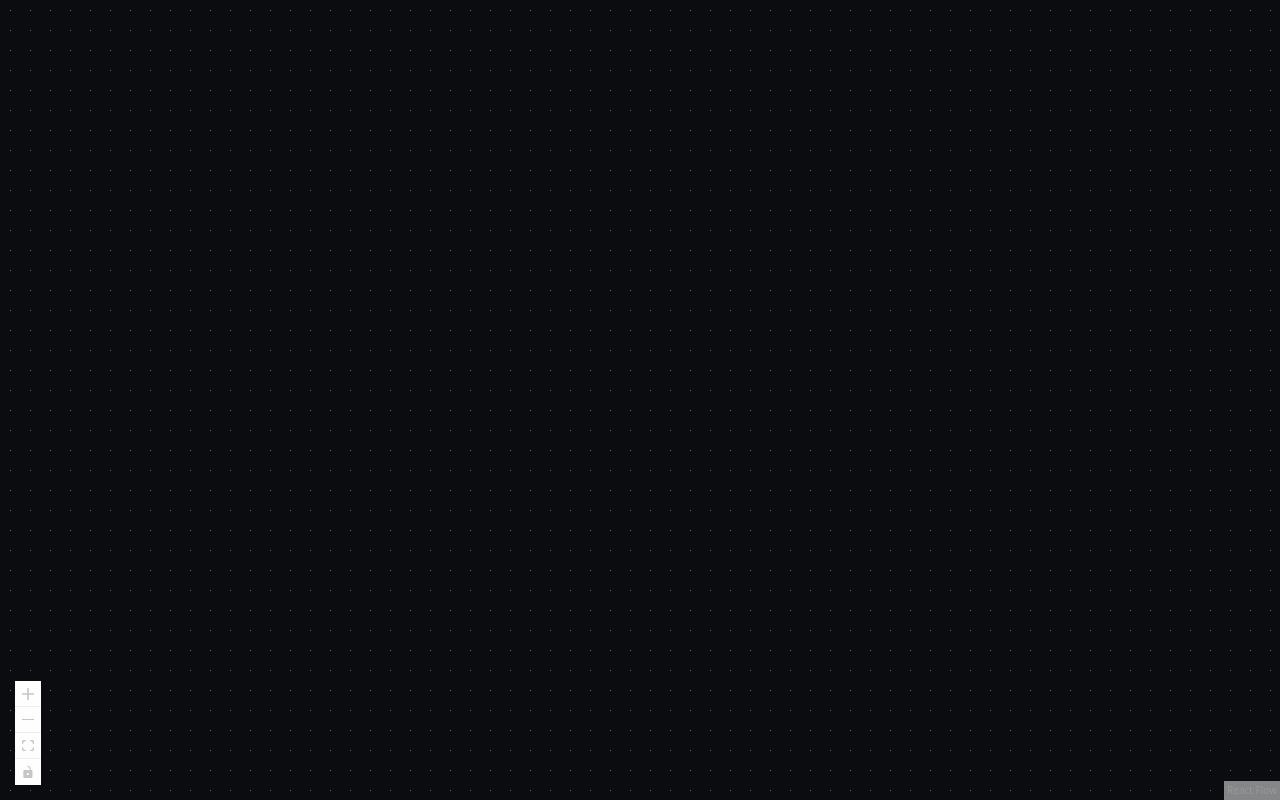
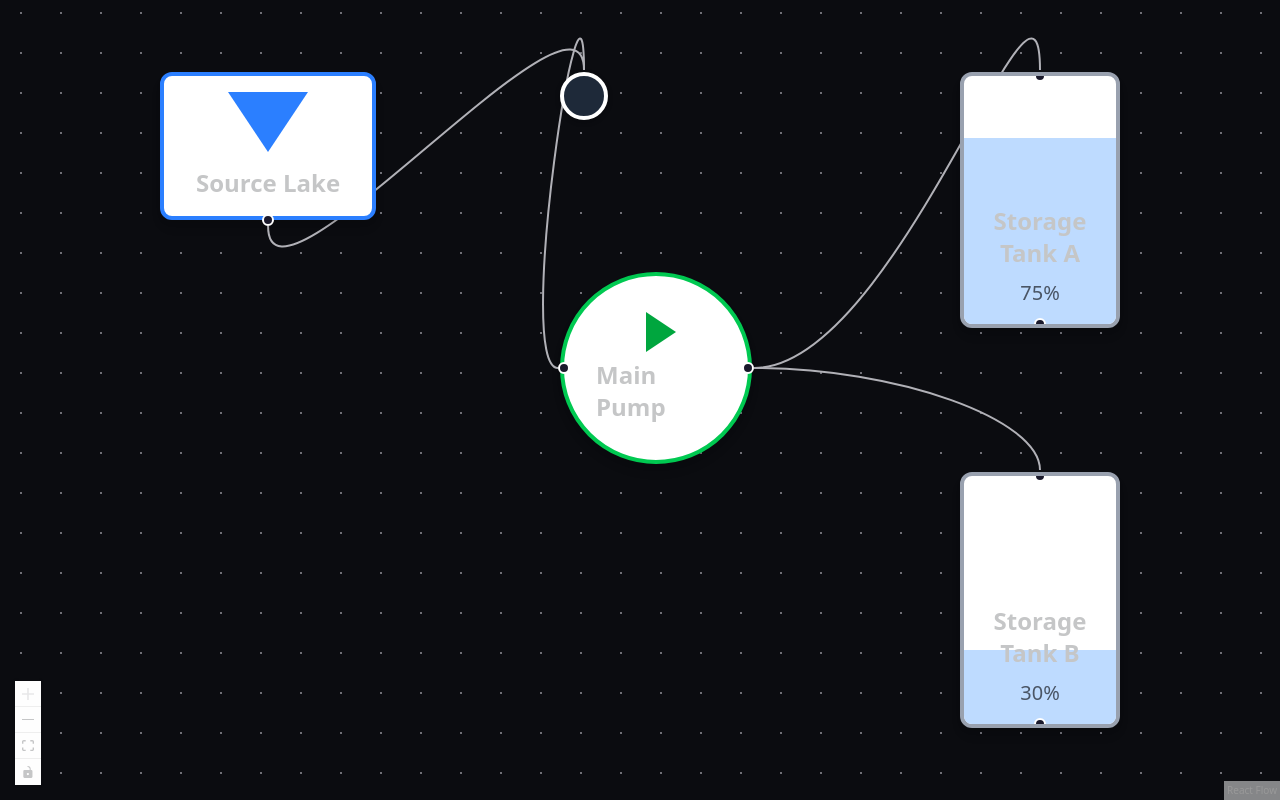
Before and after one commit to jonhouck/hydroflashv1, a Next.js app: page / in a window 1280 px wide. Built offline with nearby package versions, Linux system fonts and the light colour scheme.

Commit message:
feat(ui): implement custom asset nodes (AGRV-10)

```diff
--- a/src/components/MapContainer.tsx
+++ b/src/components/MapContainer.tsx
@@ -1,18 +1,48 @@
 'use client';
 
 import React from 'react';
-import { ReactFlow, Background, Controls, type Node, type Edge } from '@xyflow/react';
+import { ReactFlow, Controls, Background, useNodesState, useEdgesState } from '@xyflow/react';
 import '@xyflow/react/dist/style.css';
+import ReservoirNode from './nodes/ReservoirNode';
+import PumpNode from './nodes/PumpNode';
+import TankNode from './nodes/TankNode';
+import JunctionNode from './nodes/JunctionNode';
+
+const nodeTypes = {
+    reservoir: ReservoirNode,
+    pump: PumpNode,
+    tank: TankNode,
+    junction: JunctionNode,
+};
+
+const initialNodes = [
+    { id: '1', position: { x: 100, y: 100 }, data: { label: 'Source Lake' }, type: 'reservoir' },
+    { id: '2', position: { x: 300, y: 200 }, data: { label: 'Main Pump' }, type: 'pump' },
+    { id: '3', position: { x: 500, y: 100 }, data: { label: 'Storage Tank A', level: 75 }, type: 'tank' },
+    { id: '4', position: { x: 500, y: 300 }, data: { label: 'Storage Tank B', level: 30 }, type: 'tank' },
+    { id: '5', position: { x: 300, y: 100 }, data: { label: 'Junction 1' }, type: 'junction' },
+];
+
+const initialEdges = [
+    { id: 'e1-5', source: '1', target: '5' },
+    { id: 'e5-2', source: '5', target: '2' },
+    { id: 'e2-3', source: '2', target: '3' },
+    { id: 'e2-4', source: '2', target: '4' },
+];
 
 export default function MapContainer() {
-    const nodes: Node[] = [];
-    const edges: Edge[] = [];
+    const [nodes, setNodes, onNodesChange] = useNodesState(initialNodes);
+    const [edges, setEdges, onEdgesChange] = useEdgesState(initialEdges);
 
     return (
         <div style={{ height: '100%', width: '100%' }} className="react-flow-wrapper">
             <ReactFlow
                 nodes={nodes}
                 edges={edges}
+                onNodesChange={onNodesChange}
+                onEdgesChange={onEdgesChange}
+                nodeTypes={nodeTypes}
+                fitView
                 panOnScroll
                 zoomOnScroll
             >
--- /dev/null
+++ b/src/components/nodes/JunctionNode.tsx
@@ -0,0 +1,26 @@
+import React, { memo } from 'react';
+import { Handle, Position } from '@xyflow/react';
+
+const JunctionNode = ({ data }: { data: any }) => {
+    return (
+        <div className="w-6 h-6 rounded-full bg-gray-800 border-2 border-white shadow-sm flex items-center justify-center relative">
+            {/*
+         For a junction, we'll allow connections from all sides.
+         In React Flow, handles can overlap or be visually hidden but functional.
+         For simplicity, we place one handle in center or 4 handles.
+         Let's try 4 handles to allow easy routing.
+       */}
+            <Handle type="target" position={Position.Top} id="t" className="w-2 h-2 !bg-transparent opacity-0" />
+            <Handle type="target" position={Position.Right} id="r" className="w-2 h-2 !bg-transparent opacity-0" />
+            <Handle type="target" position={Position.Bottom} id="b" className="w-2 h-2 !bg-transparent opacity-0" />
+            <Handle type="target" position={Position.Left} id="l" className="w-2 h-2 !bg-transparent opacity-0" />
+
+            <Handle type="source" position={Position.Top} id="s-t" className="w-2 h-2 !bg-transparent opacity-0" />
+            <Handle type="source" position={Position.Right} id="s-r" className="w-2 h-2 !bg-transparent opacity-0" />
+            <Handle type="source" position={Position.Bottom} id="s-b" className="w-2 h-2 !bg-transparent opacity-0" />
+            <Handle type="source" position={Position.Left} id="s-l" className="w-2 h-2 !bg-transparent opacity-0" />
+        </div>
+    );
+};
+
+export default memo(JunctionNode);
--- /dev/null
+++ b/src/components/nodes/PumpNode.tsx
@@ -0,0 +1,25 @@
+import React, { memo } from 'react';
+import { Handle, Position } from '@xyflow/react';
+
+const PumpNode = ({ data }: { data: any }) => {
+    return (
+        <div className="px-4 py-2 shadow-md rounded-full bg-white border-2 border-green-500 w-24 h-24 flex items-center justify-center relative">
+            <div className="flex flex-col items-center">
+                <div className="w-0 h-0 border-t-[10px] border-t-transparent border-l-[15px] border-l-green-600 border-b-[10px] border-b-transparent ml-1"></div>
+                <div className="font-bold text-xs mt-1">{data.label}</div>
+            </div>
+            <Handle
+                type="target"
+                position={Position.Left}
+                className="w-3 h-3 bg-gray-500"
+            />
+            <Handle
+                type="source"
+                position={Position.Right}
+                className="w-3 h-3 bg-gray-500"
+            />
+        </div>
+    );
+};
+
+export default memo(PumpNode);
--- /dev/null
+++ b/src/components/nodes/ReservoirNode.tsx
@@ -0,0 +1,20 @@
+import React, { memo } from 'react';
+import { Handle, Position } from '@xyflow/react';
+
+const ReservoirNode = ({ data }: { data: any }) => {
+    return (
+        <div className="px-4 py-2 shadow-md rounded-md bg-white border-2 border-blue-500">
+            <div className="flex flex-col items-center">
+                <div className="w-0 h-0 border-l-[20px] border-l-transparent border-t-[30px] border-t-blue-500 border-r-[20px] border-r-transparent mb-2"></div>
+                <div className="font-bold text-xs">{data.label}</div>
+            </div>
+            <Handle
+                type="source"
+                position={Position.Bottom}
+                className="w-3 h-3 bg-gray-500"
+            />
+        </div>
+    );
+};
+
+export default memo(ReservoirNode);
--- /dev/null
+++ b/src/components/nodes/TankNode.tsx
@@ -0,0 +1,30 @@
+import React, { memo } from 'react';
+import { Handle, Position } from '@xyflow/react';
+
+const TankNode = ({ data }: { data: any }) => {
+    const level = data.level !== undefined ? data.level : 50; // Default 50%
+
+    return (
+        <div className="px-2 py-2 shadow-md rounded-md bg-white border-2 border-gray-400 w-20 h-32 flex flex-col justify-end relative overflow-hidden">
+            <div
+                className="absolute bottom-0 left-0 w-full bg-blue-200 transition-all duration-500"
+                style={{ height: `${level}%` }}
+            ></div>
+            <div className="z-10 text-center w-full font-bold text-xs mb-1">{data.label}</div>
+            <div className="z-10 text-center w-full text-[10px] text-gray-600">{level}%</div>
+
+            <Handle
+                type="target"
+                position={Position.Top}
+                className="w-3 h-3 bg-gray-500"
+            />
+            <Handle
+                type="source"
+                position={Position.Bottom}
+                className="w-3 h-3 bg-gray-500"
+            />
+        </div>
+    );
+};
+
+export default memo(TankNode);
```
Also changed, not shown: playwright-report/index.html (+1 -1 lines), test-results/map-visible.png, 2 other files (tests, documents, lock files or other folders).
